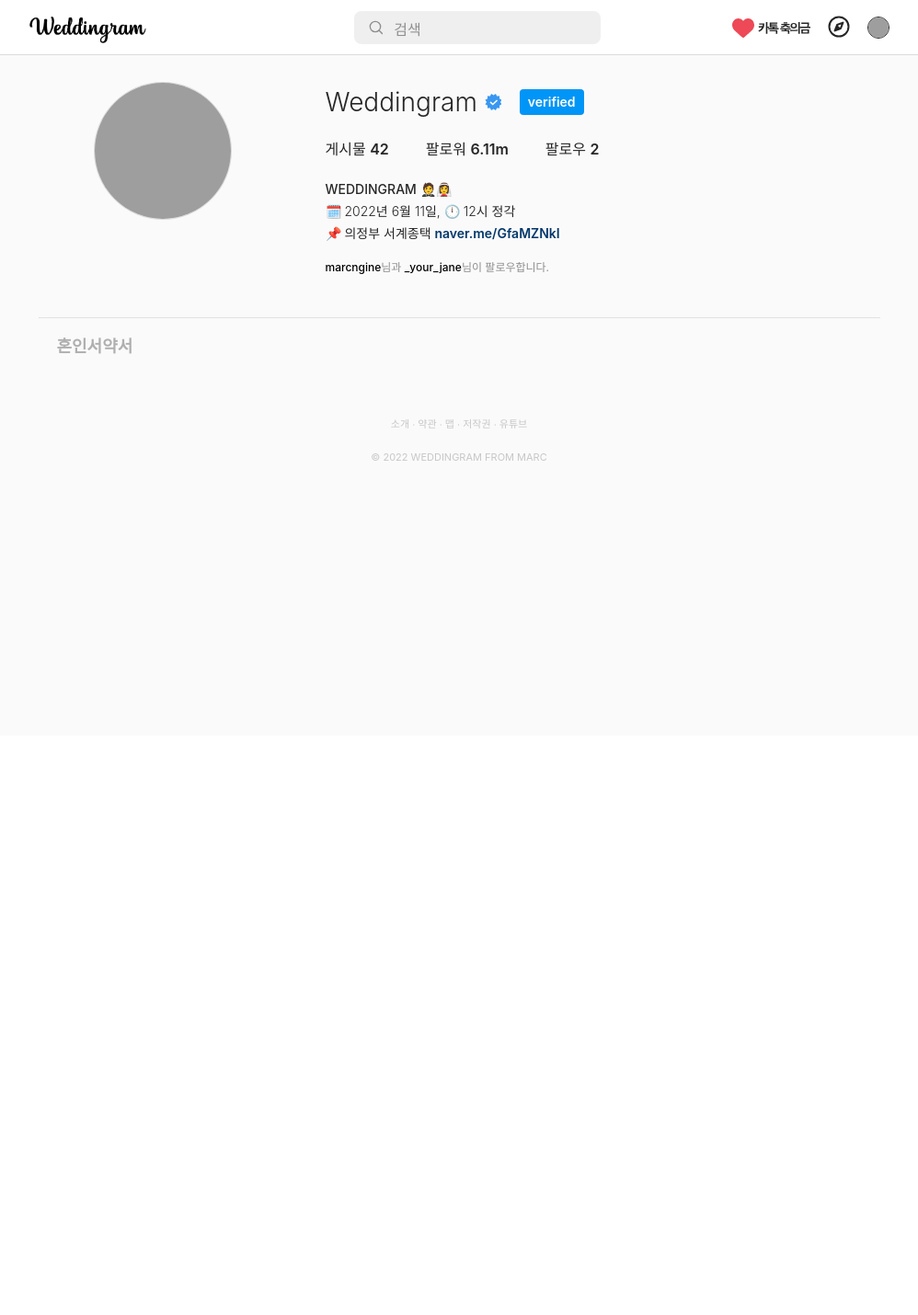
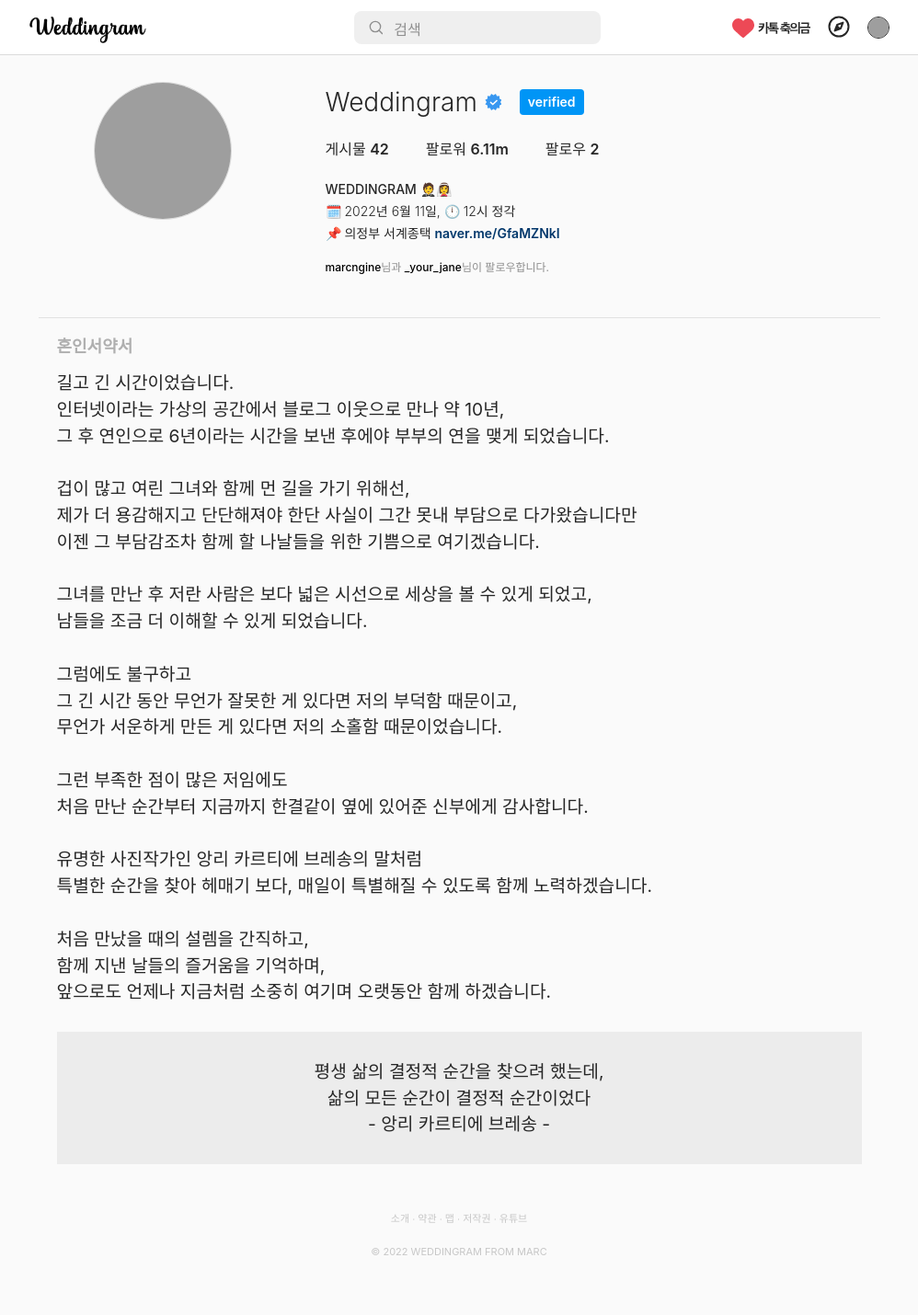
Before and after one commit to ngine-zz/Weddingram, a Django app: page /content/weddingvows/ in a window 1280 px wide. Shown: the whole page at 92% size, without its empty margins (141-1139 px from the left). Before the commit the page ends 501 px from the top, so only its background shows below. Run offline with Django 4.2, Linux system fonts and the light colour scheme; some libraries are stand-ins or nearby versions; grey boxes are pictures that could not be loaded.

Commit message:
일부 콘텐츠 수정

```diff
--- a/static/css/style.css
+++ b/static/css/style.css
@@ -45,7 +45,7 @@
 .index-top .boxing {
     height:100%;
   margin-left: 10px;
-  padding: 10px 10px 150px 10px;
+  padding: 10px;
 }
 .index-top .boxing p {
   margin: 10px ;
@@ -517,6 +517,11 @@ header {
 .b_contents span {
   color:#000;
   font-weight: 500;
+}
+.weddingvows {
+    font-family: AppleMyungjo, "Nanum Myeongjo", -apple-system, BlinkMacSystemFont, "Segoe UI", Roboto, "Noto Sans KR", "Helvetica Neue", Arial, "Noto Sans", sans-serif, "Apple Color Emoji", "Segoe UI Emoji", "Segoe UI Symbol", "Noto Color Emoji";
+    font-size: 1.5vw;
+    line-height:1.5;
 }
 @media only screen and (max-width: 735px) {
   .b_contents {
--- a/templates/Weddingram/profile.html
+++ b/templates/Weddingram/profile.html
@@ -357,8 +357,8 @@
               <img src="{% static 'images/gallery/27.png' %}" />
               <span class="media-icon" title="by Film Camera"></span>
               <figcaption>
-                <h3>개화기 신사</h3>
-                <p>제희는 언제나 말합니다. 개화기 시대 사람처럼 입으라고...</p>
+                <h3>개화기 룩</h3>
+                <p>제희는 언제나 말합니다. 개화기 사람처럼 입으라고...</p>
               </figcaption>
             </figure>
           </div>
--- a/templates/Weddingram/weddingvows.html
+++ b/templates/Weddingram/weddingvows.html
@@ -66,10 +66,41 @@
           </div>
         </header>
 
-        <!-- 프로필 갤러리 -->
+        <!-- 혼인서약서 내용 -->
         <div class="b_contents">
             <h1>혼인서약서</h1>
+            <div class="weddingvows">
+                길고 긴 시간이었습니다.<br>
+                인터넷이라는 가상의 공간에서 블로그 이웃으로 만나 약 10년,<br>
+                그 후 연인으로 6년이라는 시간을 보낸 후에야 부부의 연을 맺게 되었습니다.<br><br>
 
+                겁이 많고 여린 그녀와 함께 먼 길을 가기 위해선,<br>
+                제가 더 용감해지고 단단해져야 한단 사실이 그간 못내 부담으로 다가왔습니다만<br>
+                이젠 그 부담감조차 함께 할 나날들을 위한 기쁨으로 여기겠습니다.<br><br>
+
+                그녀를 만난 후 저란 사람은 보다 넓은 시선으로 세상을 볼 수 있게 되었고,<br>
+                남들을 조금 더 이해할 수 있게 되었습니다.<br><br>
+
+                그럼에도 불구하고<br>
+                그 긴 시간 동안 무언가 잘못한 게 있다면 저의 부덕함 때문이고,<br>
+                무언가 서운하게 만든 게 있다면 저의 소홀함 때문이었습니다.<br><br>
+
+                그런 부족한 점이 많은 저임에도<br>
+                처음 만난 순간부터 지금까지 한결같이 옆에 있어준 신부에게 감사합니다.<br><br>
+
+                유명한 사진작가인 앙리 카르티에 브레송의 말처럼<br>
+                특별한 순간을 찾아 헤매기 보다, 매일이 특별해질 수 있도록 함께 노력하겠습니다.<br><br>
+
+                처음 만났을 때의 설렘을 간직하고,<br>
+                함께 지낸 날들의 즐거움을 기억하며,<br>
+                앞으로도 언제나 지금처럼 소중히 여기며 오랫동안 함께 하겠습니다.<br><br>
+            </div>
+            <div class="weddingvows" style="text-align: center;background-color: #ECECEC"><br>
+                평생 삶의 결정적 순간을 찾으려 했는데,<br>
+                삶의 모든 순간이 결정적 순간이었다<br>
+                - 앙리 카르티에 브레송 -
+                <br><br>
+            </div>
         </div>
 
         <!-- 푸터 영역 -->
```
Also changed, not shown: Weddingram/settings.py (+5 -5 lines), templates/Weddingram/about.html (+0 -15 lines), templates/Weddingram/index.html (+10 -0 lines), static/images/main_cover.png.
